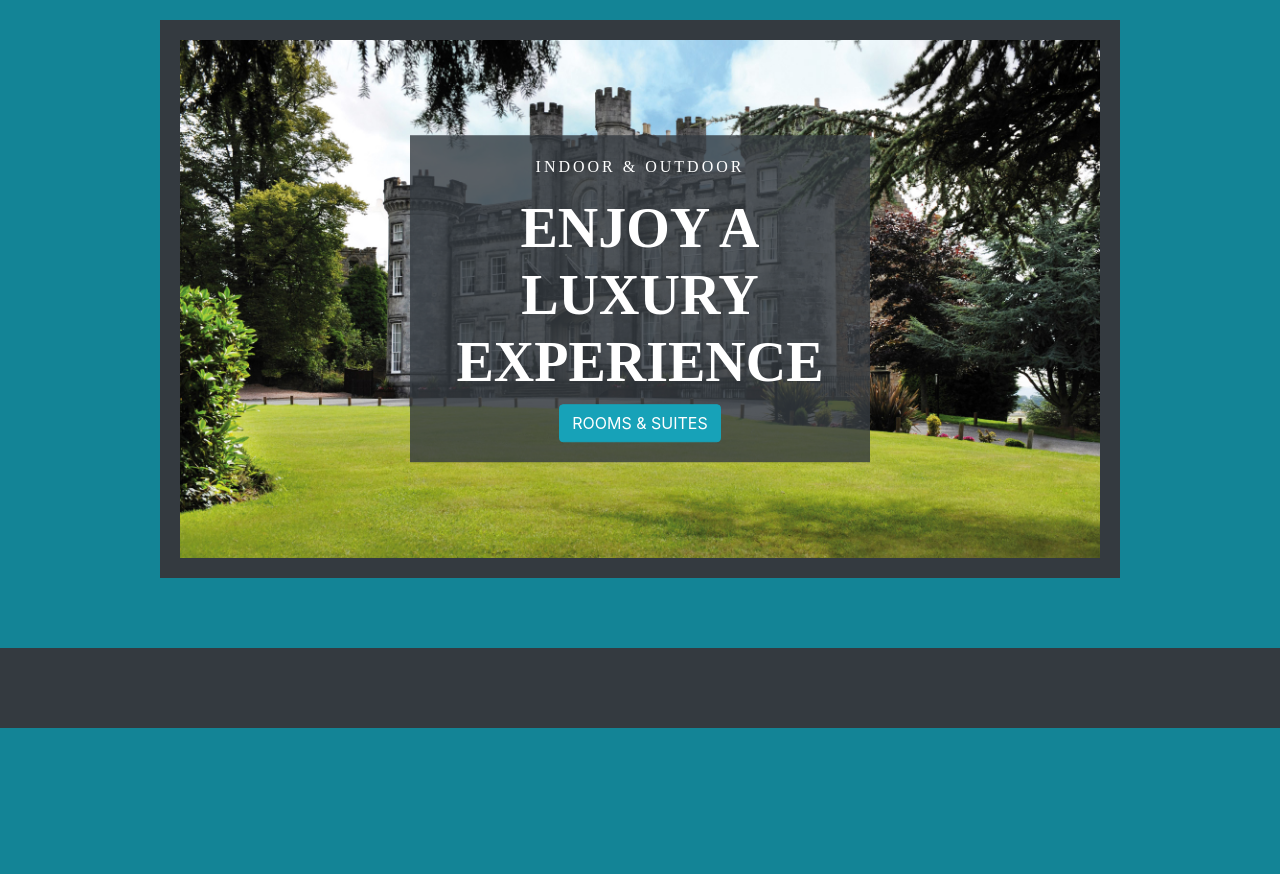
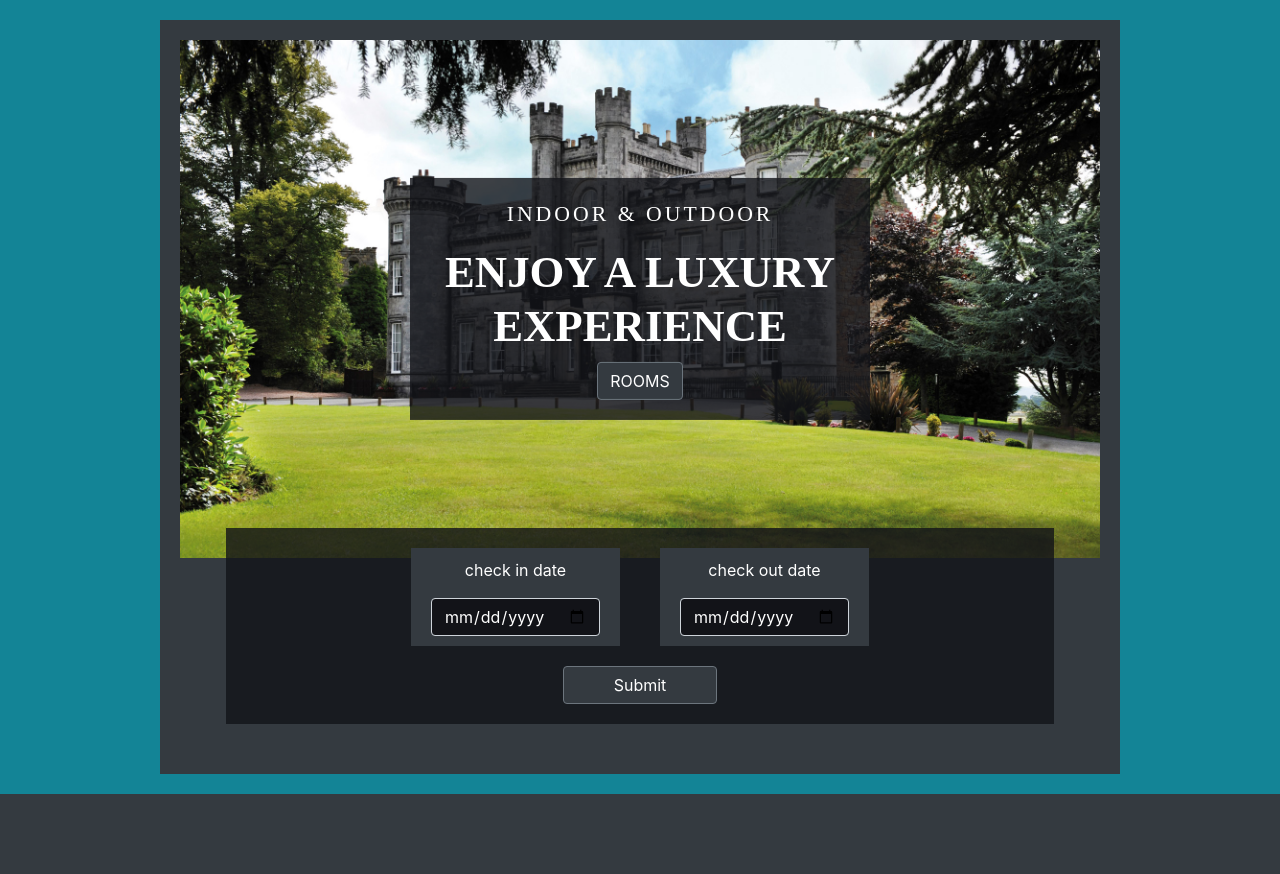
Before and after one commit to Laurens21/Symfony-LaCasserai, a Symfony app: template templates/default/index.html.twig in a window 1280 px wide. Shown: the part 72-946 px from the top of the page. Before the commit the page ends 800 px from the top, so only its background shows below. Run offline with Twig, Linux system fonts and the light colour scheme; the template is opened without the code that fills it, so the values that code supplies are empty; some libraries are stand-ins or nearby versions.

Commit message:
Made the homepage better

```diff
--- a/templates/default/index.html.twig
+++ b/templates/default/index.html.twig
@@ -5,17 +5,26 @@
 {% block body %}
     <div style="position: relative; text-align: center">
         <img src="/images/backgrounds/castle-2.jpg" style="max-width: 100%;"/>
-        <div style="position: absolute; top: 50%; left: 50%; transform: translate(-50%, -50%); background-color: rgba(52,58,64,0.8)">
-            <div style="padding: 20px; text-transform:uppercase">
-                <p style="font-family:'Times New Roman', Times, serif; letter-spacing: 3px;">indoor & outdoor</p>
-                <h1 style="font-size: 3.5rem; font-family:'Times New Roman', Times, serif; font-weight: bold">enjoy a luxury experience</h1>
-                <a href="{{ path('room_index') }}" class="btn btn-info">rooms & suites</a>
-            </div>
-        </div>
-        <div>
-            <div>
-
+        <div style="position: absolute; top: 50%; left: 50%; transform: translate(-50%, -50%); background-color:rgba(18,19,24,0.8);">
+            <div style="padding: 20px; text-transform:uppercase;">
+                <p style="font-size: 1.7vw; font-family:'Times New Roman', Times, serif; letter-spacing: 3px;">indoor & outdoor</p>
+                <h1 style="font-size: 3.5vw; font-family:'Times New Roman', Times, serif; font-weight: bold">enjoy a luxury experience</h1>
+                <a href="{{ path('room_index') }}" style="background-color: #343a40" class="btn btn-secondary">rooms</a>
             </div>
         </div>
     </div>
+        <form style="position:relative; top: -30px; background-color:rgba(18,19,24,0.8); width: 90%; margin: 0 auto; display: flex; flex-direction: column; align-items: center">
+            <div style="display: flex; justify-content: center; text-align: center">
+                <div style="margin: 20px; padding: 10px 20px; background-color: #343a40">
+                    <p>check in date</p>
+                    <input class="form-control" style="background-color: rgb(18,19,24); color: white" type="date">
+                </div>
+
+                <div style="margin: 20px; padding: 10px 20px; background-color: #343a40">
+                    <p>check out date</p>
+                    <input class="form-control" style="background-color: rgb(18,19,24); color: white" type="date">
+                </div>
+            </div>
+            <input style="width: 12vw; margin: 0 0 20px 0; background-color: #343a40" class="btn btn-secondary" type="submit">
+        </form>
 {% endblock %}
```
